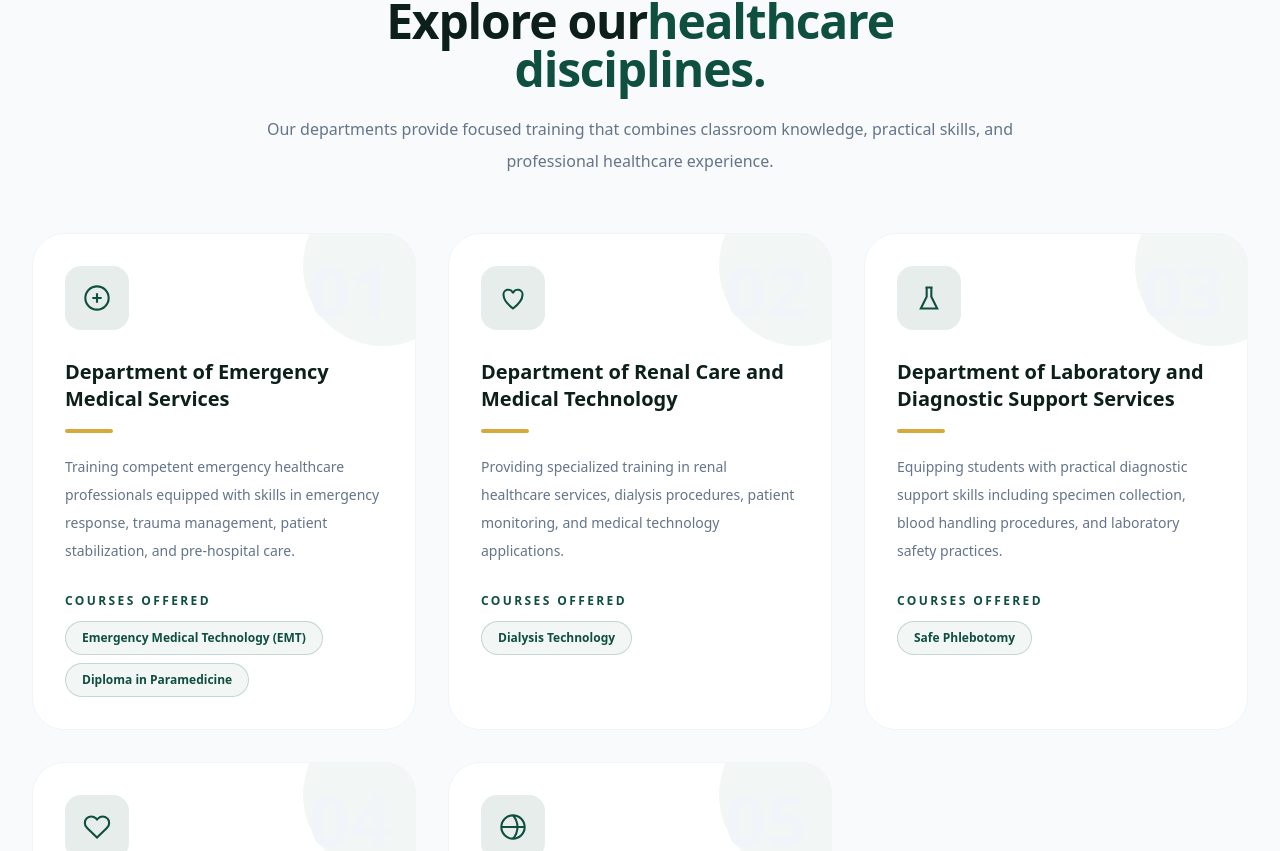
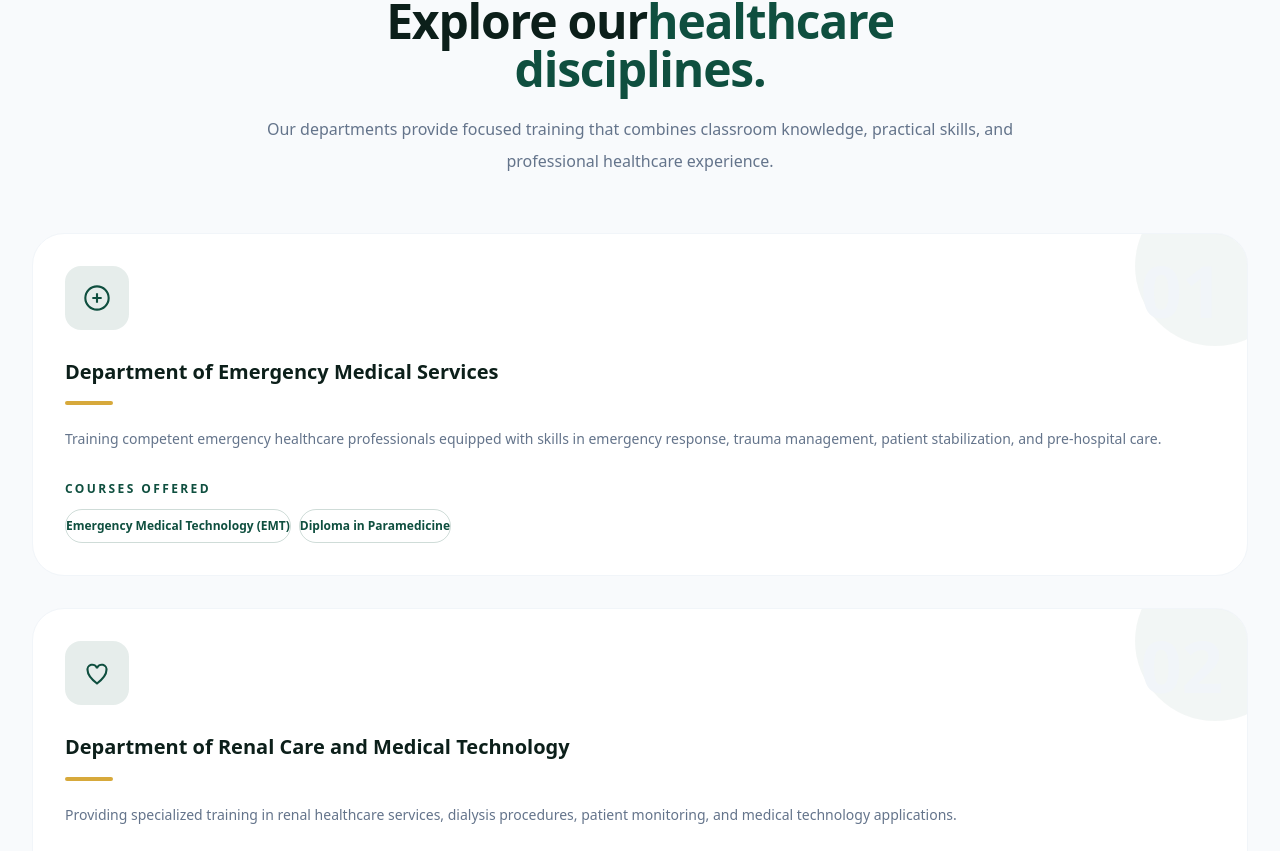
Before and after one commit to majidhawa/shifahmedcollege, a Next.js app: page /departments in a window 1280 px wide. Shown: the part 1029-1880 px from the top of the page. Built offline with nearby package versions, Linux system fonts and the light colour scheme.

Commit message:
Update page.tsx

```diff
--- a/app/departments/page.tsx
+++ b/app/departments/page.tsx
@@ -89,22 +89,11 @@ const departmentDetails: Record<
   },
 
 };
-
-
-
 export default function DepartmentsPage() {
-
-
 return (
-
 <main>
-
-
 {/* HERO SECTION */}
-
 <section className="relative overflow-hidden bg-brand-dark py-24 text-white">
-
-
 <img
 src="/images/hero5.jpeg"
 alt="Departments"
@@ -113,8 +102,6 @@ absolute inset-0 h-full w-full
 object-cover opacity-20
 "
 />
-
-
 <div className="
 absolute inset-0
 bg-gradient-to-r
@@ -170,38 +157,23 @@ Building the next generation of
 
 
 </h1>
-
-
 <div className="
 mt-5 h-1 w-20
 rounded-full bg-brand-gold
 "/>
-
-
-
 <p className="
 mt-6 max-w-2xl
 text-base md:text-lg
 leading-8
 text-white/70
-">
-
-Shifah Medical Training College offers specialized healthcare
+">Shifah Medical Training College offers specialized healthcare
 programmes designed to equip students with practical skills,
 professional knowledge, and career-ready competencies.
-
 </p>
-
-
-
-
 <div className="
 mt-10 flex flex-wrap gap-4
 ">
-
-
 {[
-
 {
 value:"5",
 label:"Departments"
@@ -323,585 +295,52 @@ Explore our
 <p className="
 mt-5 text-slate-500
 leading-8
-">
-
-Our departments provide focused training
+">Our departments provide focused training
 that combines classroom knowledge,
 practical skills, and professional healthcare
-experience.
+experience.</p>
+</div>
+<div className="grid gap-8 md:grid-cols-2xl:grid-cols-3">
+{site.departments.map((dept,index)=>{const details = departmentDetails[dept];return (
+<div key={dept} className=" group relative overflow-hidden rounded-[2rem] border border-slate-100 bg-white p-8
+transition-all duration-500 hover:-translate-y-3 hover:shadow-2xl hover:shadow-brand-green/10">
+{/* Decorative Background */}
+<div className="absolute -right-12 -top-12 h-40 w-40 rounded-full bg-brand-green/5 transition-all duration-500 group-hover:bg-brand-green/10"/>
+{/* Number */}
+<div className=" absolute right-6 top-5 text-7xl
+font-black text-slate-100 transition-all group-hover:text-brand-green/10">
+{String(index+1).padStart(2,"0")}</div>
+{/* Icon */}
+<div className=" relative flex h-16 w-16 items-center justify-center rounded-2xl bg-brand-green/10 text-brand-green
+transition-all duration-300 group-hover:bg-brand-green group-hover:text-white">
+{details?.icon}</div>
+<h3 className="mt-7 text-xl font-extrabold leading-snug text-brand-dark">{dept}</h3><div
+className="mt-4 h-1 w-12 rounded-full bg-brand-gold transition-all duration-500 group-hover:w-24"/>
+<p className=" mt-5 text-sm leading-7 text-slate-500">{details?.text}</p>
+{/* Courses */}
+<div className="mt-7"><p
+className=" mb-3 text-xs font-bold uppercase tracking-[0.2em] text-brand-green">
+Courses Offered</p>
+<div className=" flex flex-wrap gap-2"> {details?.courses.map((course)=>(
+<span key={course} className=" rounded-full border border-brand-green/20 bg-brand-green/5px-4 py-2 text-xs
 
-</p>
-
-
-
+font-semibold text-brand-green transition-all hover:bg-brand-green hover:text-white">
+{course}</span>))}</div></div>
+</div>)})}
 </div>
-
-
-
-
-
-<div className="
-grid gap-8
-md:grid-cols-2
-xl:grid-cols-3
-">
-
-
-
-{site.departments.map((dept,index)=>{
-
-
-const details = departmentDetails[dept];
-
-
-
-return (
-
-<div
-
-key={dept}
-
-className="
-group relative
-overflow-hidden
-rounded-[2rem]
-border border-slate-100
-bg-white
-p-8
-
-transition-all
-duration-500
-
-hover:-translate-y-3
-
-hover:shadow-2xl
-
-hover:shadow-brand-green/10
-
-"
-
->
-
-
-
-{/* Decorative Background */}
-
-<div
-className="
-absolute -right-12 -top-12
-h-40 w-40
-rounded-full
-bg-brand-green/5
-
-transition-all
-duration-500
-
-group-hover:bg-brand-green/10
-
-"
-/>
-
-
-
-
-{/* Number */}
-
-<div
-className="
-absolute right-6 top-5
-text-7xl
-font-black
-text-slate-100
-
-transition-all
-
-group-hover:text-brand-green/10
-
-"
-
->
-
-{String(index+1).padStart(2,"0")}
-
-</div>
-
-
-
-
-
-{/* Icon */}
-
-<div
-className="
-relative
-
-flex h-16 w-16
-items-center justify-center
-
-rounded-2xl
-
-bg-brand-green/10
-
-text-brand-green
-
-transition-all
-
-duration-300
-
-
-group-hover:bg-brand-green
-
-group-hover:text-white
-
-"
-
->
-
-
-{details?.icon}
-
-
-</div>
-
-
-
-
-
-<h3
-
-className="
-mt-7
-text-xl
-font-extrabold
-leading-snug
-
-text-brand-dark
-
-"
-
->
-
-{dept}
-
-</h3>
-
-
-
-
-
-<div
-
-className="
-mt-4
-
-h-1
-
-w-12
-
-rounded-full
-
-bg-brand-gold
-
-transition-all
-
-duration-500
-
-group-hover:w-24
-
-"
-
-/>
-
-
-
-
-
-<p
-
-className="
-mt-5
-
-text-sm
-
-leading-7
-
-text-slate-500
-
-"
-
->
-
-{details?.text}
-
-</p>
-
-
-
-
-
-{/* Courses */}
-
-<div className="mt-7">
-
-
-<p
-
-className="
-mb-3
-
-text-xs
-
-font-bold
-
-uppercase
-
-tracking-[0.2em]
-
-text-brand-green
-
-"
-
->
-
-Courses Offered
-
-</p>
-
-
-
-<div
-
-className="
-flex flex-wrap
-gap-2
-
-"
-
->
-
-
-{details?.courses.map((course)=>(
-
-
-<span
-
-key={course}
-
-className="
-rounded-full
-
-border
-
-border-brand-green/20
-
-bg-brand-green/5
-
-px-4 py-2
-
-text-xs
-
-font-semibold
-
-text-brand-green
-
-transition-all
-
-hover:bg-brand-green
-
-hover:text-white
-
-"
-
->
-
-{course}
-
-</span>
-
-
-))}
-
-
-
-</div>
-
-
-</div>
-
-
-
-
-
-
-</div>
-
-
-)
-
-
-})}
-
-
-
-</div>
-
-
-
-</Container>
-
-
-</section>
-
-
-
-
-
+</Container></section>
 {/* CALL TO ACTION */}
-
-
-<section className="py-20">
-
-
-<Container>
-
-
-<div
-
-className="
-relative
-
-overflow-hidden
-
-rounded-[2rem]
-
-bg-brand-green
-
-px-8 py-14
-
-md:px-14
-
-text-white
-
-"
-
-
->
-
-
-
-<div
-
-className="
-absolute
-
-right-0
-
-top-0
-
-h-72
-
-w-72
-
-rounded-full
-
-bg-white/5
-
-translate-x-1/3
-
--translate-y-1/3
-
-"
-
-/>
-
-
-
-
-<div className="
-relative max-w-3xl
-">
-
-
-<p
-
-className="
-text-xs
-
-font-bold
-
-uppercase
-
-tracking-[0.25em]
-
-text-brand-gold
-
-"
-
->
-
-Join Shifah
-
-</p>
-
-
-
-
-<h2
-
-className="
-mt-4
-
-text-3xl
-
-font-extrabold
-
-leading-tight
-
-md:text-5xl
-
-"
-
->
-
-Start your journey
-towards a healthcare career.
-
-</h2>
-
-
-
-
-<p
-
-className="
-mt-5
-
-text-base
-
-leading-8
-
-text-white/75
-
-"
-
->
-
+<section className="py-20"><Container>
+  <div className="relative overflow-hidden rounded-[2rem] bg-brand-green px-8 py-14
+md:px-14 text-white">
+<div className="absolute right-0 top-0 h-72 w-72 rounded-full bg-white/5 translate-x-1/3-translate-y-1/3"/><div className="relative max-w-3xl">
+<p className="text-xs font-bold uppercase tracking-[0.25em] text-brand-gold ">Join Shifah </p><h2 className="mt-4 text-3xl font-extrabold leading-tight md:text-5xl">Start your journey towards a healthcare career.</h2><p className="mt-5 text-base leading-8 text-white/75">
 Explore our programmes and choose a department
-that matches your passion and career goals.
-
-</p>
-
-
-
-
-
-<div
-
-className="
-mt-8
-
-flex flex-wrap
-
-gap-4
-
-"
-
->
-
-
-
-<Link
-
-href="/courses"
-
-className="
-rounded-full
-
-bg-white
-
-px-8 py-3
-
-text-sm
-
-font-bold
-
-text-brand-green
-
-transition-all
-
-hover:-translate-y-1
-
-hover:bg-brand-cream
-
-"
-
->
-
-View Courses →
-
-</Link>
-
-
-
-
-
-<Link
-
-href="/apply"
-
-className="
-rounded-full
-
-border
-
-border-white/30
-
-px-8 py-3
-
-text-sm
-
-font-semibold
-
-text-white
-
-transition-all
-
-hover:bg-white/10
-
-"
-
->
-
-Apply Now
-
-</Link>
-
-
-
-
-</div>
-
-
-
-</div>
-
-
-
-</div>
-
-
-
-</Container>
-
-
-</section>
-
-
-
-
-</main>
-
-
-);
-
+that matches your passion and career goals.</p>
+<div className="mt-8 flex flex-wrap gap-4">
+<Link href="/courses" className="rounded-full bg-white px-8 py-3 text-sm font-bold
+text-brand-green transition-all hover:-translate-y-1 hover:bg-brand-cream">View Courses →
+ </Link>
+<Link href="/apply"className="rounded-full border border-white/30 px-8 py-3 text-sm font-semibold text-white transition-all hover:bg-white/10">Apply Now</Link>
+</div></div></div></Container></section></main>);
 }
```
